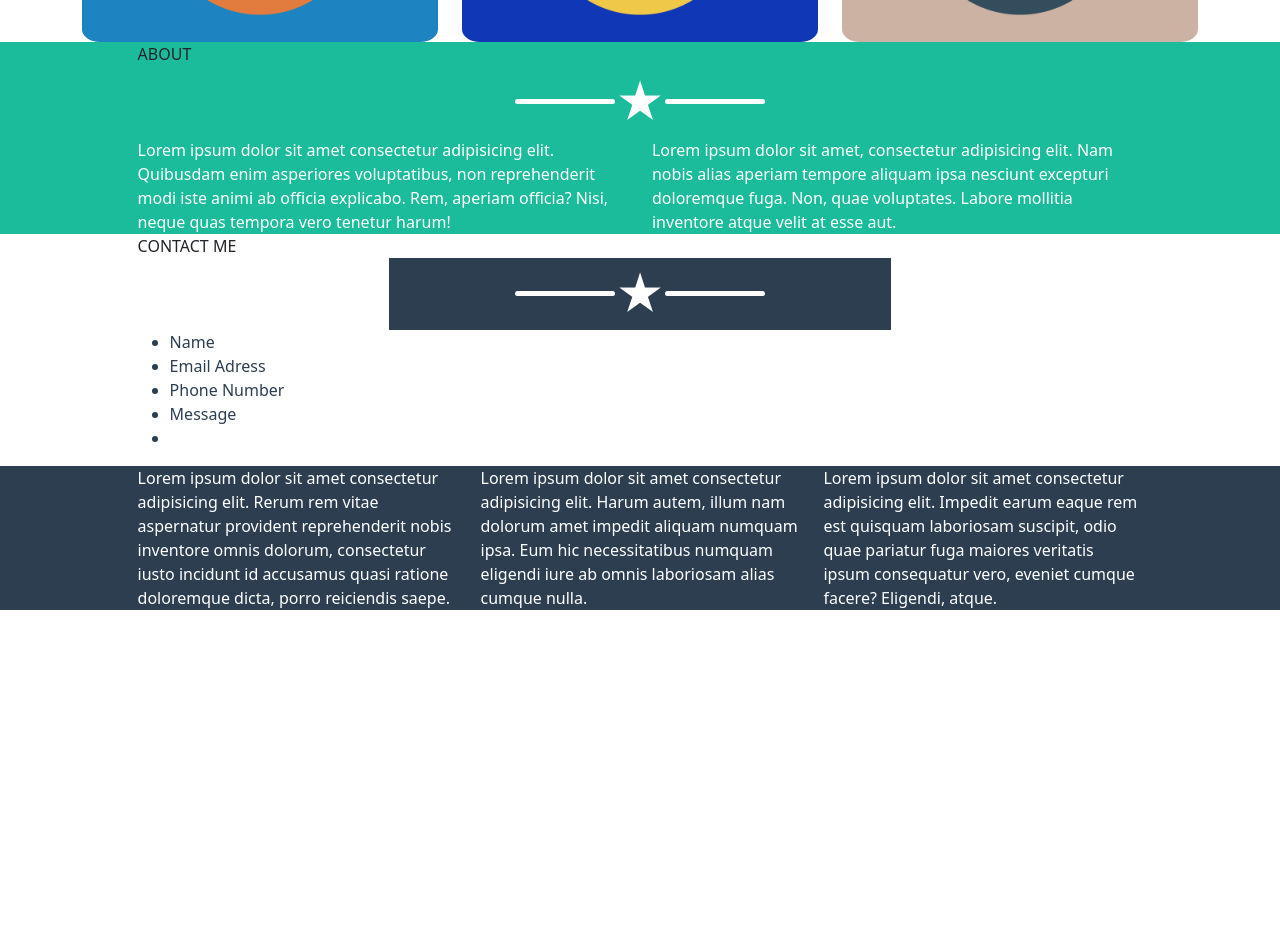
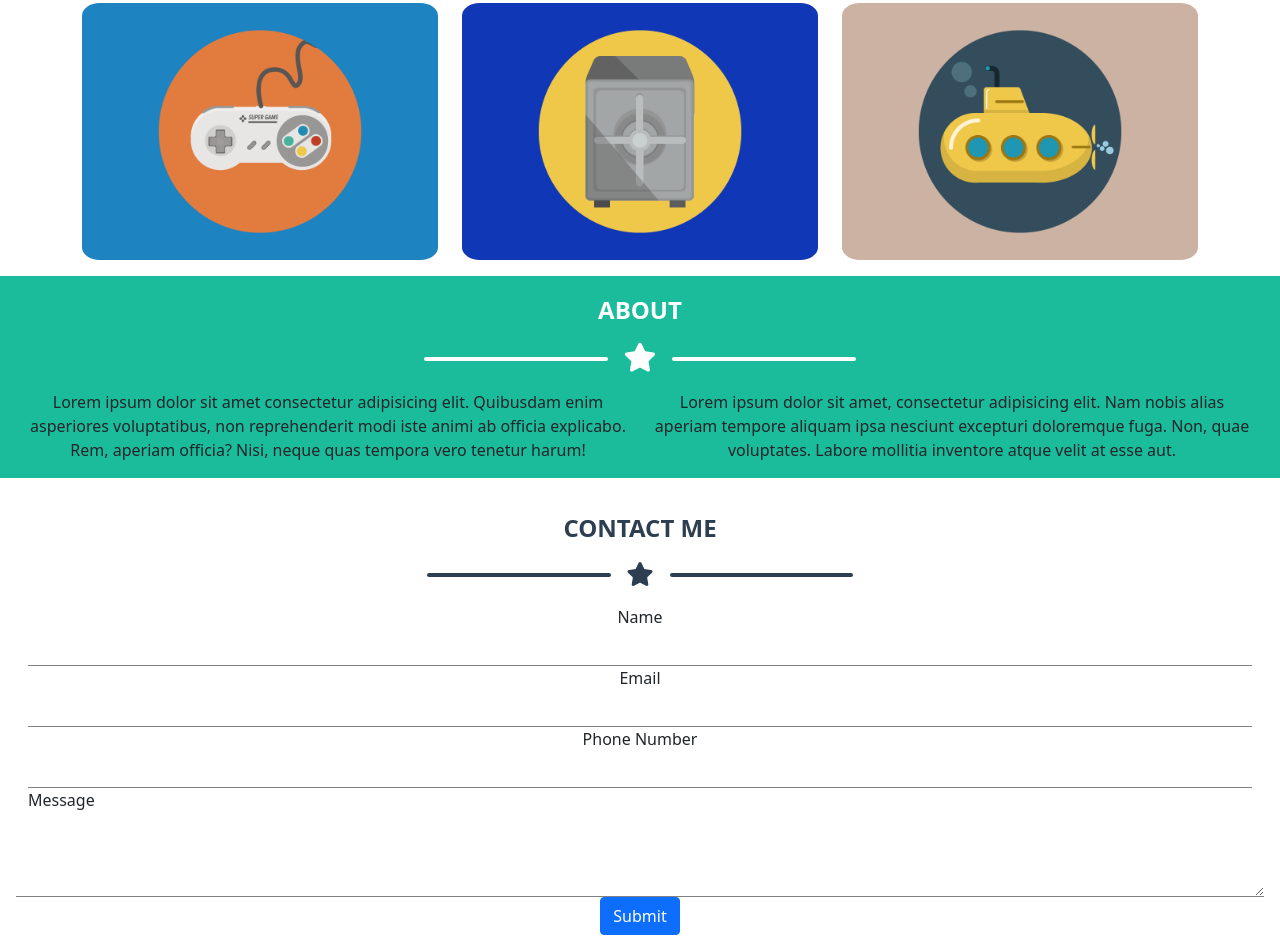
Before and after one commit to GRND0/html-css-bootstrap-freelancer, a plain HTML site: page index.html in a window 1280 px wide. Shown: the part 1379-2320 px from the top of the page. Before the commit the page ends 2013 px from the top, so only its background shows below. Drawn offline with nearby package versions, Linux system fonts and the light colour scheme.

Commit message:
allineamento testi e bozza form

```diff
--- a/css/style.css
+++ b/css/style.css
@@ -11,10 +11,34 @@
     background-color: #2c3e50 ;
 }
 
+.testo_bianco {
+    color: white ;
+}
+
+.testo_scuro {
+    color: #2c3e50
+}
+
 .wrapper {
-    width: 80% ;
-    margin: 0 auto ;
+    width: 100% ;
+    margin: 1rem auto ;
+    padding: 1rem ;
 }
+
+.wrapper .container-fluid  {
+    width: 100% ;
+}
+
+.testo_bold {
+    font-size: 1.5rem ;
+    font-weight: 700 ;
+}
+
+.testo-centrale {
+    text-align: center ;
+}
+
+
 
 #centro_jumbo {
     color: white ;
@@ -22,17 +46,19 @@
 }
 
 #centro_jumbo h1 {
-    font-size: 3rem ;
+    font-size: 2.5rem ;
+    font-weight: 600 ;
 }
 
 #centro_jumbo span {
     font-size: 1.5rem ;
+    margin: 1rem auto ;
 }
 
 .logo_jumbo {
-    width: 40% ;
+    width: 50% ;
     margin: 0 auto ;
-
+    padding: .8rem ;
 }
 
 .logo_jumbo img {
@@ -41,40 +67,51 @@
 
 #separatore_stella {
 width: 50% ;
-margin: 0 auto ;
+margin: 1rem auto ;
 display: flex ;
 flex-direction: row ;
 align-items: center ;
 justify-content: center ;
 }
 
-.blu {
-    background-color: #2c3e50 ;
-}
-
 
 
 .barra_orizzontale {
-    width: 100px ;
-    height: 5px ;
+    width: 30% ;
+    height: 4px ;
     border-radius: 5px ;
     background-color: white ;
 }
 
-#stella {
+
+.stella {
     color: white ;
-    font-size: 3rem ;
+    font-size: 1.8rem ;
+    margin: 0 1rem ;
 }
 
+.stella_blu {
+    font-size: 1.5rem ;
+    margin: 0 1rem ;
+    color: #2c3e50 ;
+}
+
+.blu {
+    background-color: #2c3e50 ;
+}
 .col-12 img {
     width: 100% ;
     border-radius: 5% ;
 }
 
-.col-12 {
-    color: white ;
+.form-control {
+    border-top: none ;
+    border-left: none ;
+    border-right: none ;
+    border-radius: 0 ;
+    border-bottom: 1px solid grey ;
 }
 
-.col-12 li {
-    color: #2c3e50 ;
+label {
+    text-align: left ;
 }
--- a/index.html
+++ b/index.html
@@ -6,6 +6,9 @@
     <meta name="viewport" content="width=device-width, initial-scale=1.0">
     <link href="https://cdn.jsdelivr.net/npm/bootstrap@5.1.3/dist/css/bootstrap.min.css" rel="stylesheet" integrity="sha384-1BmE4kWBq78iYhFldvKuhfTAU6auU8tT94WrHftjDbrCEXSU1oBoqyl2QvZ6jIW3" crossorigin="anonymous">
     <link rel="stylesheet" href="css/style.css">
+    <link rel="stylesheet" href="https://cdnjs.cloudflare.com/ajax/libs/font-awesome/5.15.4/css/all.min.css"
+    integrity="sha512-1ycn6IcaQQ40/MKBW2W4Rhis/DbILU74C1vSrLJxCq57o941Ym01SwNsOMqvEBFlcgUa6xLiPY/NS5R+E6ztJQ=="
+    crossorigin="anonymous" referrerpolicy="no-referrer" />
     <title>Freelancer</title>
 </head>
 <body>
@@ -14,7 +17,8 @@
             <div class="header"></div>
         </div>
     </div>
-    <div class="container-fluid ciano">
+    <div class="wrapper ciano">
+        <div class="container-fluid">
             <div id="centro_jumbo">
                 <div class="logo_jumbo">
                     <img src="img/avatar.svg" alt="">
@@ -22,22 +26,25 @@
                 <h1>START BOOTSTRAP</h1>
                 <div id="separatore_stella" >
                     <div class="barra_orizzontale"></div>
-                <div id="stella">&#9733;</div>
+                    <div><i class="fas fa-star stella"></i></div>
                     <div class="barra_orizzontale"></div>
                 </div>
                 <span>GRAPHIC ARTIST - WEB DESIGNER - ILLUSTRATOR</span>
             </div>
         </div>
-    <div class="container-fluid">
-        <span>PORTFOLIO</span>
-        <div id="separatore_stella" class="blu">
-            <div class="barra_orizzontale"></div>
-            <div id="stella">&#9733;</div>
-            <div class="barra_orizzontale"></div>
+    </div>
+    <div class="wrapper">
+        <div class="container-fluid testo-centrale">
+            <span class="testo_bold testo_scuro">PORTFOLIO</span>
+            <div id="separatore_stella">
+                <div class="barra_orizzontale blu"></div>
+                <div><i class="fas fa-star stella_blu"></i></div>
+                <div class="barra_orizzontale blu"></div>
+            </div>
         </div>
     </div>
     <div class="container">
-        <div class="row gy-1">
+        <div class="row gy-4">
             <div class="col-12 col-md-6 col-lg-4">
                 <img src="img/cabin.png" alt="">
             </div>
@@ -58,12 +65,12 @@
             </div>
         </div>
     </div>
-    <div class="container-fluid ciano">
-        <div class="wrapper">
-            <span>ABOUT</span>
-            <div id="separatore_stella" >
+    <div class="wrapper ciano">
+        <div class="container-fluid testo-centrale">
+            <span class="testo_bold testo_bianco">ABOUT</span>
+            <div id="separatore_stella">
                 <div class="barra_orizzontale"></div>
-                <div id="stella">&#9733;</div>
+                <div><i class="fas fa-star stella"></i></div>
                 <div class="barra_orizzontale"></div>
             </div>
             <div class="row">
@@ -76,23 +83,36 @@
             </div>
         </div>
     </div>
-    <div class="container-fluid">
     <div class="wrapper">
-            <span>CONTACT ME</span>
-            <div id="separatore_stella" class="blu">
-                <div class="barra_orizzontale"></div>
-                <div id="stella">&#9733;</div>
-                <div class="barra_orizzontale"></div>
+        <div class="container-fluid testo-centrale">
+            <span class="testo_scuro testo_bold">CONTACT ME</span>
+            <div id="separatore_stella">
+                <div class="barra_orizzontale blu"></div>
+                <div><i class="fas fa-star stella_blu"></i></div>
+                <div class="barra_orizzontale blu"></div>
             </div>
             <div class="row">
                 <div class="col-12">
-                    <ul>
-                        <li>Name</li>
-                        <li>Email Adress</li>
-                        <li>Phone Number</li>
-                        <li>Message</li>
-                        <li></li>
-                    </ul>
+                    <form>
+                        <div class="form-group">
+                            <label for="formGroupExampleInput">Name</label>
+                            <input type="text" class="form-control" id="formGroupExampleInput" placeholder="">
+                        </div>
+                            <label for="exampleInputEmail1">Email</label>
+                            <input type="email" class="form-control" id="exampleInputEmail1" aria-describedby="emailHelp" placeholder="">
+                            <small id="emailHelp" class="form-text text-muted"></small>
+                        </div>
+                        <div class="form-group">
+                            <label for="formGroupExampleInput2">Phone Number</label>
+                            <input type="text" class="form-control" id="formGroupExampleInput2" placeholder="">
+                        </div>
+                            <label for="exampleFormControlTextarea1">Message</label>
+                            <textarea class="form-control" id="exampleFormControlTextarea1" rows="3"></textarea>
+                        </div>
+                        <button type="submit" class="btn btn-primary">Submit</button>
+                      </form>
+
+
                 </div>
             </div>
         </div>
```
Lines whose indentation alone changed are shown as unchanged.
